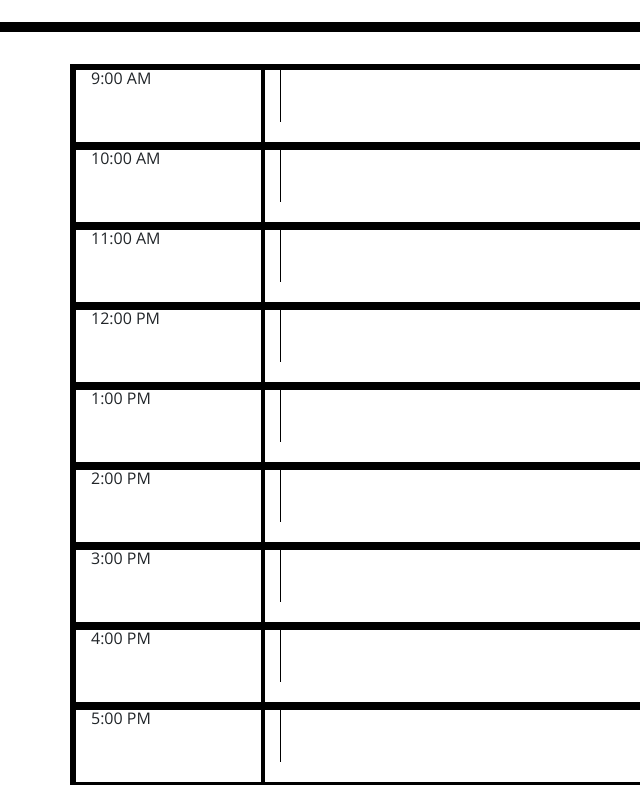
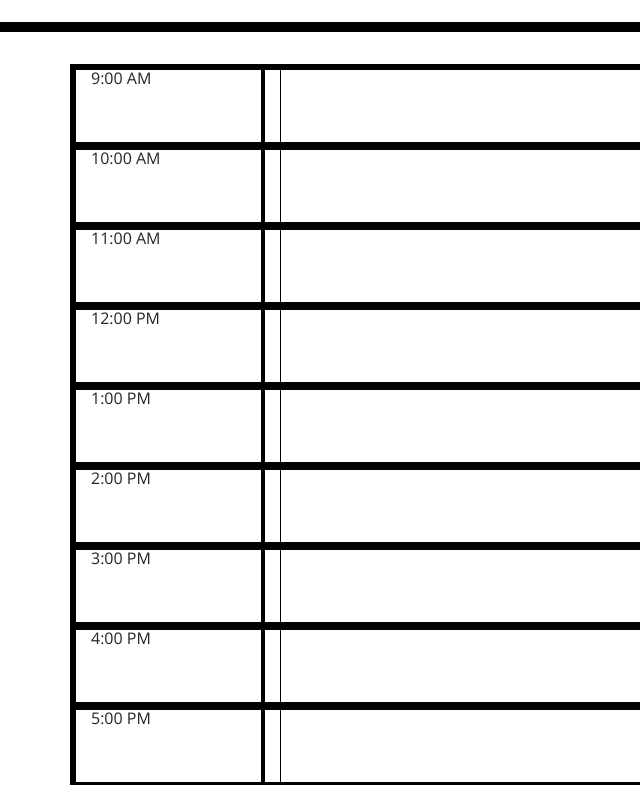
Before and after one commit to chorvick/workdayscheduler, a plain HTML site: page index.html in a window 1280 px wide. Shown: the part 272-1057 px from the top of the page, 0-640 px from the left. Drawn offline with nearby package versions, Linux system fonts and the light colour scheme.

Commit message:
increased size of text area width and height

```diff
--- a/assets/style.css
+++ b/assets/style.css
@@ -11,6 +11,7 @@ textarea {
   color: #000000;
   border-left: 1px solid black;
   padding: 10px;
+  height: 100%;
 }
 
 .jumbotron {
--- a/index.html
+++ b/index.html
@@ -27,47 +27,47 @@
 
         <div class="row" class="time9">
             <div class="col-md-2">9:00 AM</div>
-            <div class="col-md-9"><textarea class="area9"></textarea> </div>
+            <div class="col-md-9"><textarea class="area9 col-md-12"></textarea> </div>
             <div class="col-md-1"><button class="saveBtn" type="button"></button></div>
         </div>
         <div class="row" class="time10">
             <div class="col-md-2">10:00 AM</div>
-            <div class="col-md-9"><textarea class="area10"></textarea></div>
+            <div class="col-md-9"><textarea class="area10 col-md-12"></textarea></div>
             <div class="col-md-1"><button class="saveBtn" type="button"></button></div>
         </div>
         <div class="row" class="time11">
             <div class="col-md-2">11:00 AM</div>
-            <div class="col-md-9"><textarea class="area11"></textarea> </div>
+            <div class="col-md-9"><textarea class="area11 col-md-12"></textarea> </div>
             <div class="col-md-1"><button class="saveBtn" type="button"></button></div>
         </div>
         <div class="row" class="time12">
             <div class="col-md-2">12:00 PM</div>
-            <div class="col-md-9"><textarea class="area12"></textarea> </div>
+            <div class="col-md-9"><textarea class="area12 col-md-12"></textarea> </div>
             <div class="col-md-1"><button class="saveBtn" type="button"></button></div>
         </div>
         <div class="row" class="time1">
             <div class="col-md-2">1:00 PM</div>
-            <div class="col-md-9"><textarea class="area1"></textarea> </div>
+            <div class="col-md-9"><textarea class="area1 col-md-12"></textarea> </div>
             <div class="col-md-1"><button class="saveBtn" type="button"></button></div>
         </div>
         <div class="row" class="time2">
             <div class="col-md-2">2:00 PM</div>
-            <div class="col-md-9"><textarea class="area2"></textarea> </div>
+            <div class="col-md-9"><textarea class="area2 col-md-12"></textarea> </div>
             <div class="col-md-1"><button class="saveBtn" type="button"></button></div>
         </div>
         <div class="row" class="time3">
             <div class="col-md-2">3:00 PM</div>
-            <div class="col-md-9"><textarea class="area3"></textarea> </div>
+            <div class="col-md-9"><textarea class="area3 col-md-12"></textarea> </div>
             <div class="col-md-1"><button class="saveBtn" type="button"></button></div>
         </div>
         <div class="row" class="time4">
             <div class="col-md-2">4:00 PM</div>
-            <div class="col-md-9"><textarea class="area4"></textarea> </div>
+            <div class="col-md-9"><textarea class="area4 col-md-12"></textarea> </div>
             <div class="col-md-1"><button class="saveBtn" type="button"></button></div>
         </div>
         <div class="row" class="time5">
             <div class="col-md-2">5:00 PM</div>
-            <div class="col-md-9"><textarea class="area5"></textarea> </div>
+            <div class="col-md-9"><textarea class="area5 col-md-12"></textarea> </div>
             <div class="col-md-1"><button class="saveBtn" type="button"></button></div>
         </div>
     </div>
```
